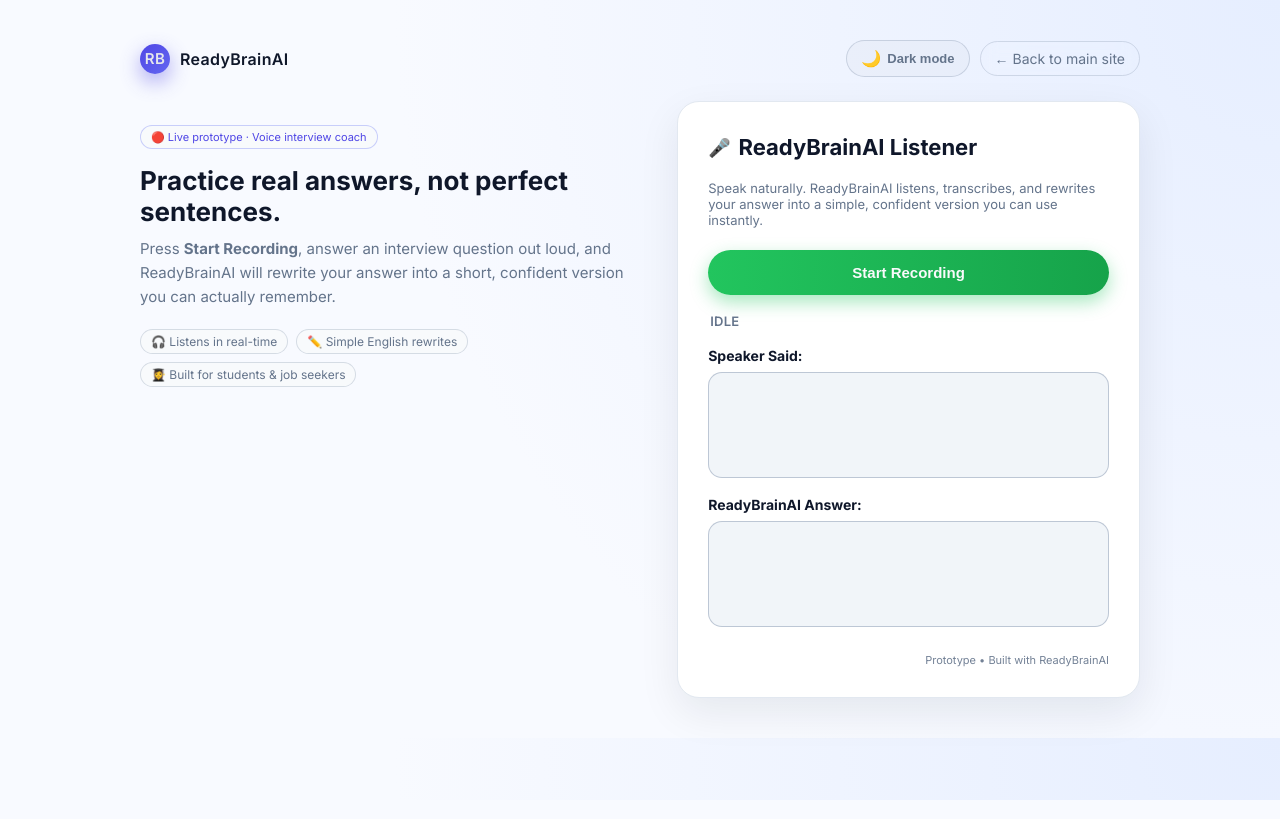
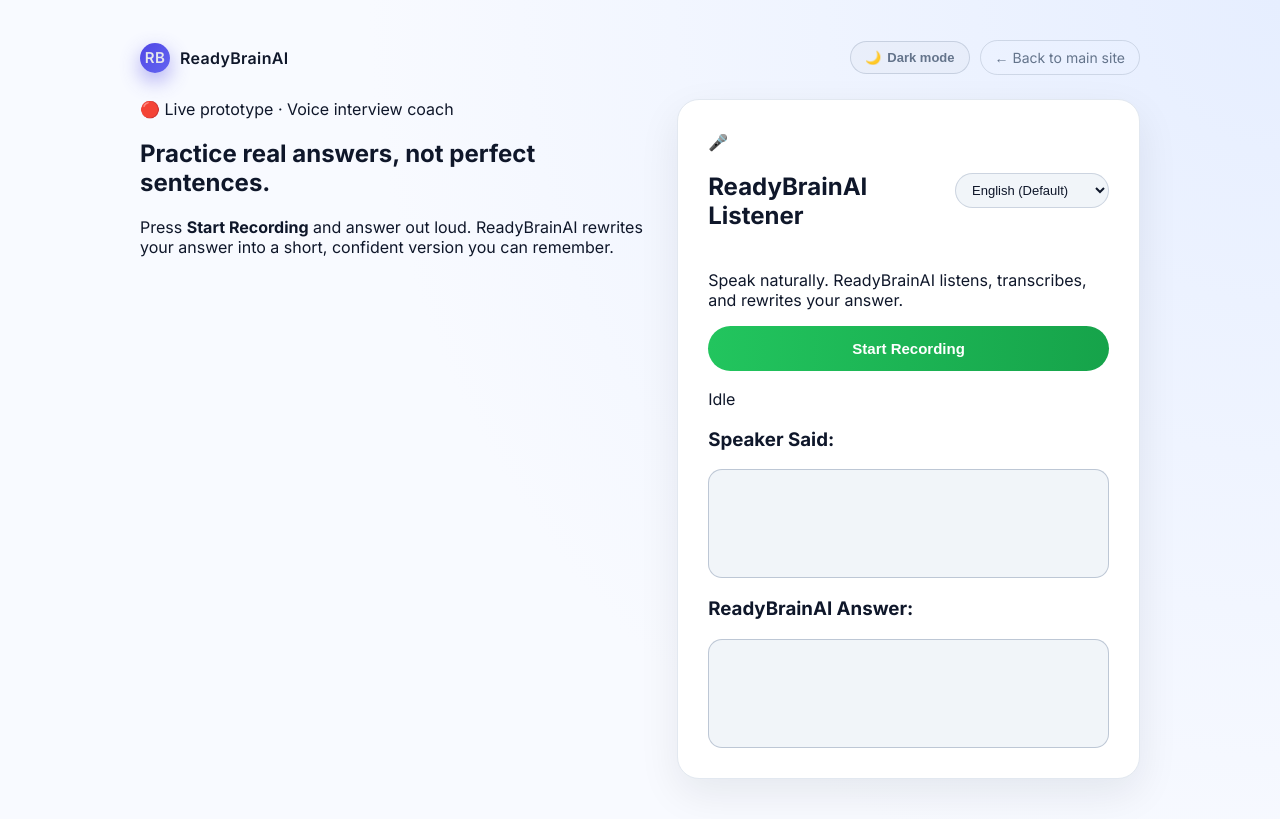
Before and after one commit to readybrain-ai-dev/readybrainai-v1, a Flask app: page /listen in a window 1280 px wide. Run offline with Flask 3, Linux system fonts and the light colour scheme.

Commit message:
Add global language support + updated UI

```diff
--- a/app.py
+++ b/app.py
@@ -34,7 +34,11 @@ def listen_page():
 def interview_listen():
     print("==== /interview_listen START ====")
 
-    # 1. Check audio
+    # 1. Get selected language (DEFAULT = English)
+    lang = request.form.get("language", "en")
+    print("🌍 Selected language:", lang)
+
+    # 2. Check audio
     if "audio" not in request.files:
         print("❌ No audio file found")
         return jsonify({"question": "(no audio)", "answer": "Please try again."}), 400
@@ -42,23 +46,21 @@ def interview_listen():
     audio_file = request.files["audio"]
     print("📌 Received audio:", audio_file.filename)
 
-    # ⭐ FIX: detect extension safely (Android = blob with no extension)
     filename = audio_file.filename.lower()
-
     if "." in filename:
         file_ext = filename.split(".")[-1]
     else:
         print("📌 Android upload detected — forcing .webm extension")
         file_ext = "webm"
 
-    # ⭐ Save with correct extension
+    # Save file
     with tempfile.NamedTemporaryFile(delete=False, suffix=f".{file_ext}") as temp_in:
         audio_file.save(temp_in.name)
         input_path = temp_in.name
 
     print("📌 Saved input file:", input_path)
 
-    # ⭐ Convert ANY format → WAV
+    # Convert ANY → WAV
     wav_path = input_path.replace(f".{file_ext}", ".wav")
     print("📌 Converting to WAV:", wav_path)
 
@@ -73,7 +75,7 @@ def interview_listen():
         print("❌ FFmpeg error:", e)
         return jsonify({"question": "(error)", "answer": f"ffmpeg error: {e}"}), 500
 
-    # 4. Silence detection
+    # Silence detection
     silence_check = subprocess.run(
         ["ffmpeg", "-i", wav_path,
          "-af", "silencedetect=noise=-35dB:d=0.4",
@@ -83,9 +85,6 @@ def interview_listen():
         text=True
     )
 
-    print("📌 Silence detection log:")
-    print(silence_check.stderr)
-
     if "silence_start" in silence_check.stderr and "silence_end" not in silence_check.stderr:
         print("❌ Entire audio was silence")
         return jsonify({
@@ -93,7 +92,9 @@ def interview_listen():
             "answer": "I didn’t hear anything — try again."
         })
 
-    # 5. Whisper Transcription
+    # ============================
+    # Whisper Transcription (auto-detect)
+    # ============================
     print("📌 Transcribing with Whisper...")
 
     try:
@@ -101,17 +102,19 @@ def interview_listen():
             transcript = client.audio.transcriptions.create(
                 model="whisper-1",
                 file=f,
-                language="en"
+                # Let Whisper auto-detect language
             )
+
         text = transcript.text.strip()
         print("📌 Whisper text:", text)
+
     except Exception as e:
         print("❌ Whisper error:", e)
         return jsonify({"question": "(error)", "answer": f"whisper error: {e}"}), 500
 
     lower_text = text.lower()
 
-    # 6. Noise / streamer hallucination filters
+    # Noise / streamer filters
     streamer_phrases = [
         "thanks for watching", "thank you for watching", "thanks everyone",
         "thank you so much", "subscribe", "video", "watching",
@@ -125,7 +128,7 @@ def interview_listen():
             "answer": "I heard noise but no real speech."
         })
 
-    # 7. URL hallucinations
+    # URL hallucination filters
     url_patterns = [
         r"www\.", r"http", r"https",
         r"\.com", r"\.org", r"\.gov",
@@ -139,7 +142,7 @@ def interview_listen():
             "answer": "I heard background noise. Try again."
         })
 
-    # 8. Too short speech
+    # Too short
     if len(text) < 5 or len(text.split()) <= 2:
         print("❌ Speech too short / unclear")
         return jsonify({
@@ -147,49 +150,80 @@ def interview_listen():
             "answer": "I couldn’t catch that clearly."
         })
 
-    # 9. Generate AI answer (UPDATED PROMPT ONLY)
-    print("📌 Asking GPT for answer...")
+    # ============================
+    # Generate interview answer (ENGLISH BASE)
+    # ============================
 
-    prompt = f"""
+    print("📌 Asking GPT for improved ENGLISH answer...")
+
+    base_prompt = f"""
 You are ReadyBrain AI, an interview answer improver.
 
 Rewrite the user's spoken answer into a short, confident, simple-English interview response.
 
 Rules:
-- Do NOT sound like a therapist.
-- No emotional tone.
-- No comforting phrases.
+- No therapy style.
+- No emotions.
+- No comfort phrases.
 - No explanations.
 - No long sentences.
-- No soft words (“it's okay”, “I understand”, etc.)
+- No soft words.
 - No extra comments.
 
 Style:
 - Direct and professional.
 - Easy English.
 - 2–3 sentences max.
-- Sounds like a student answering an internship interview.
+- Suitable for internship interviews.
 
 User said: "{text}"
 
-Output ONLY the improved answer.
+Output ONLY the improved answer in English.
 """
 
     try:
         response = client.responses.create(
             model="gpt-4o-mini",
-            input=prompt
+            input=base_prompt
         )
-        answer = response.output_text.strip()
+        english_answer = response.output_text.strip()
 
-        print("📌 GPT answer:", answer)
-        print("==== /interview_listen END ====")
-
-        return jsonify({"question": text, "answer": answer})
+        print("📌 English Answer (before translation):", english_answer)
 
     except Exception as e:
         print("❌ AI error:", e)
         return jsonify({"question": text, "answer": f'AI error: {e}'}), 500
+
+    # ============================
+    # Translate if needed
+    # ============================
+
+    final_answer = english_answer  # default
+
+    if lang != "en":
+        print(f"🌍 Translating to: {lang}")
+
+        translate_prompt = f"""
+Translate the following interview answer into "{lang}".
+Keep the meaning, tone, and simplicity.
+
+Text: "{english_answer}"
+"""
+
+        try:
+            t = client.responses.create(
+                model="gpt-4o-mini",
+                input=translate_prompt
+            )
+            final_answer = t.output_text.strip()
+
+        except:
+            print("⚠ Translation failed, using English fallback.")
+
+    print("📌 Final answer:", final_answer)
+    print("==== /interview_listen END ====")
+
+    return jsonify({"question": text, "answer": final_answer})
 
 
 # ============================
@@ -202,7 +236,7 @@ def interview_answer():
 
     question = data.get("question", "").strip()
     job_role = data.get("job_role", "").strip()
-    background = data.get("background", "").strip()
+    background = data.get("background", "")
 
     if not question:
         return jsonify({"answer": "Please enter the question first."})
--- a/static/interview.js
+++ b/static/interview.js
@@ -131,11 +131,16 @@ async function stopListening() {
 
         const formData = new FormData();
 
+        // file extension selection
         let fileExt = "webm";
         if (currentMimeType.includes("ogg")) fileExt = "ogg";
         if (currentMimeType.includes("mp4")) fileExt = "mp4";
 
         formData.append("audio", blob, "speech." + fileExt);
+
+        // ⭐ NEW: add language
+        const lang = document.getElementById("languageSelect")?.value || "en";
+        formData.append("language", lang);
 
         let data;
         try {
--- a/templates/listen.html
+++ b/templates/listen.html
@@ -78,11 +78,6 @@
             border: 1px solid rgba(148,163,184,0.35);
             color: var(--text-muted);
             text-decoration: none;
-            backdrop-filter: blur(8px);
-        }
-
-        .nav-link:hover {
-            border-color: rgba(99,102,241,0.6);
         }
 
         /* Theme toggle */
@@ -99,10 +94,6 @@
             color: var(--text-muted);
         }
 
-        .theme-toggle span {
-            font-size: 16px;
-        }
-
         .nav-right {
             display: flex;
             align-items: center;
@@ -117,110 +108,33 @@
             align-items: stretch;
         }
 
-        @media (max-width: 880px) {
-            .layout {
-                grid-template-columns: minmax(0, 1fr);
-            }
-        }
-
-        .hero-text {
-            padding: 24px 8px 24px 0;
-        }
-
-        .hero-pill {
-            display: inline-flex;
-            align-items: center;
-            gap: 6px;
-            font-size: 11px;
-            padding: 4px 10px;
-            border-radius: 999px;
-            border: 1px solid rgba(129,140,248,0.4);
-            background: rgba(248,250,252,0.85);
-            color: #4f46e5;
-            margin-bottom: 16px;
-        }
-
-        body.dark-mode .hero-pill {
-            background: rgba(15,23,42,0.85);
-        }
-
-        .hero-title {
-            font-size: 26px;
-            font-weight: 700;
-            margin: 0 0 10px 0;
-        }
-
-        .hero-sub {
-            font-size: 15px;
-            color: var(--text-muted);
-            margin: 0 0 20px 0;
-            line-height: 1.6;
-        }
-
-        .hero-badges {
-            display: flex;
-            flex-wrap: wrap;
-            gap: 8px;
-        }
-
-        .badge {
-            font-size: 12px;
-            padding: 4px 10px;
-            border-radius: 999px;
-            background: rgba(248,250,252,0.9);
-            border: 1px solid rgba(148,163,184,0.35);
-            color: var(--text-muted);
-        }
-
-        body.dark-mode .badge {
-            background: rgba(15,23,42,0.9);
-        }
-
-        /* Card (listener UI) */
+        /* Listener Card */
         .card {
             background: var(--card-bg);
             padding: 32px 30px 30px;
             border-radius: 22px;
             border: 1px solid var(--card-border);
             box-shadow: var(--shadow-main);
-            animation: fadeInCard 0.35s ease;
-        }
-
-        @keyframes fadeInCard {
-            from { opacity: 0; transform: translateY(12px); }
-            to { opacity: 1; transform: translateY(0); }
         }
 
         .card-header {
             display: flex;
             align-items: center;
             justify-content: space-between;
-            gap: 10px;
             margin-bottom: 20px;
         }
 
-        .card-title {
-            display: flex;
-            align-items: center;
-            gap: 8px;
+        /* Language dropdown */
+        .language-select {
+            padding: 8px 12px;
+            font-size: 13px;
+            border-radius: 999px;
+            border: 1px solid rgba(148,163,184,0.4);
+            background: var(--surface);
+            color: var(--text-main);
+            cursor: pointer;
         }
 
-        .card-title h2 {
-            margin: 0;
-            font-size: 22px;
-        }
-
-        .card-title span {
-            font-size: 18px;
-        }
-
-        .card-sub {
-            margin: 0 0 22px 0;
-            font-size: 13px;
-            color: var(--text-muted);
-        }
-
-        /* Buttons */
         .button-row {
             display: flex;
             gap: 12px;
@@ -235,69 +149,26 @@
             border: none;
             border-radius: 999px;
             cursor: pointer;
-            transition: transform 0.15s ease, box-shadow 0.15s ease, opacity 0.15s ease;
         }
 
         #startBtn {
             background: linear-gradient(92deg, #22c55e, #16a34a);
-            color: #f9fafb;
-            box-shadow: 0 7px 18px rgba(34,197,94,0.40);
-        }
-
-        #startBtn:hover {
-            transform: translateY(-1px);
-            box-shadow: 0 10px 24px rgba(34,197,94,0.55);
+            color: #fff;
         }
 
         #stopBtn {
             display: none;
             background: linear-gradient(92deg, #ef4444, #dc2626);
-            color: #fee2e2;
-            box-shadow: 0 7px 18px rgba(239,68,68,0.40);
-        }
-
-        #stopBtn:hover {
-            transform: translateY(-1px);
-            box-shadow: 0 10px 24px rgba(239,68,68,0.55);
-        }
-
-        #status {
-            margin: 0 0 18px 2px;
-            font-weight: 600;
-            font-size: 13px;
-            letter-spacing: 0.02em;
-            text-transform: uppercase;
-            color: var(--text-muted);
-        }
-
-        /* Section headings */
-        h3 {
-            margin-top: 18px;
-            margin-bottom: 8px;
-            color: var(--text-main);
-            font-size: 14px;
+            color: #fff;
         }
 
         .output-box {
             background: var(--surface);
-            padding: 16px 16px 18px;
+            padding: 16px;
             border-radius: 14px;
-            min-height: 70px;
             border: 1px solid rgba(148,163,184,0.55);
             font-size: 14px;
-            line-height: 1.45;
-        }
-
-        /* Footer */
-        .footer {
-            margin-top: 26px;
-            font-size: 11px;
-            color: var(--text-muted);
-            text-align: right;
-        }
-
-        .footer span {
-            opacity: 0.9;
+            min-height: 75px;
         }
     </style>
 </head>
@@ -305,7 +176,7 @@
 <body>
 <div class="page">
 
-    <!-- Top navigation -->
+    <!-- Navigation -->
     <header class="nav">
         <div class="brand">
             <div class="brand-logo">RB</div>
@@ -319,39 +190,41 @@
         </div>
     </header>
 
-    <!-- Main content -->
+    <!-- Main -->
     <main class="layout">
-        <!-- Left: explanation text -->
+
+        <!-- Left side text -->
         <section class="hero-text">
-            <div class="hero-pill">
-                🔴 Live prototype · Voice interview coach
-            </div>
+            <div class="hero-pill">🔴 Live prototype · Voice interview coach</div>
             <h1 class="hero-title">Practice real answers, not perfect sentences.</h1>
             <p class="hero-sub">
-                Press <strong>Start Recording</strong>, answer an interview question out loud,
-                and ReadyBrainAI will rewrite your answer into a short, confident version
-                you can actually remember.
+                Press <strong>Start Recording</strong> and answer out loud.
+                ReadyBrainAI rewrites your answer into a short, confident version you can remember.
             </p>
-
-            <div class="hero-badges">
-                <div class="badge">🎧 Listens in real-time</div>
-                <div class="badge">✏️ Simple English rewrites</div>
-                <div class="badge">👩‍🎓 Built for students & job seekers</div>
-            </div>
         </section>
 
-        <!-- Right: listener app card -->
+        <!-- Listener Card -->
         <section class="card">
+
             <div class="card-header">
                 <div class="card-title">
                     <span>🎤</span>
                     <h2>ReadyBrainAI Listener</h2>
                 </div>
+
+                <!-- NEW multilingual dropdown -->
+                <select id="languageSelect" class="language-select">
+                    <option value="en">English (Default)</option>
+                    <option value="my">မြန်မာ (Burmese)</option>
+                    <option value="ja">日本語 (Japanese)</option>
+                    <option value="es">Español (Spanish)</option>
+                    <option value="hi">हिन्दी (Hindi)</option>
+                    <option value="zh">中文 (Chinese)</option>
+                </select>
             </div>
 
             <p class="card-sub">
-                Speak naturally. ReadyBrainAI listens, transcribes, and rewrites your answer
-                into a simple, confident version you can use instantly.
+                Speak naturally. ReadyBrainAI listens, transcribes, and rewrites your answer.
             </p>
 
             <div class="button-row">
@@ -367,30 +240,19 @@
             <h3>ReadyBrainAI Answer:</h3>
             <div id="answer" class="output-box"></div>
 
-            <div class="footer">
-                <span>Prototype • Built with ReadyBrainAI</span>
-            </div>
         </section>
     </main>
 </div>
 
-<!-- Existing interview logic -->
+<!-- Script -->
 <script src="/static/interview.js"></script>
 
-<!-- Theme toggle logic (only handles dark/light) -->
 <script>
-    (function () {
-        const toggle = document.getElementById('themeToggle');
-        if (!toggle) return;
+    // theme toggle
+    document.getElementById("themeToggle").addEventListener("click", () => {
+        document.body.classList.toggle("dark-mode");
+    });
+</script>
 
-        toggle.addEventListener('click', () => {
-            document.body.classList.toggle('dark-mode');
-            const isDark = document.body.classList.contains('dark-mode');
-            toggle.innerHTML = isDark
-                ? '<span>☀︎</span> Light mode'
-                : '<span>🌙</span> Dark mode';
-        });
-    })();
-</script>
 </body>
 </html>
```
